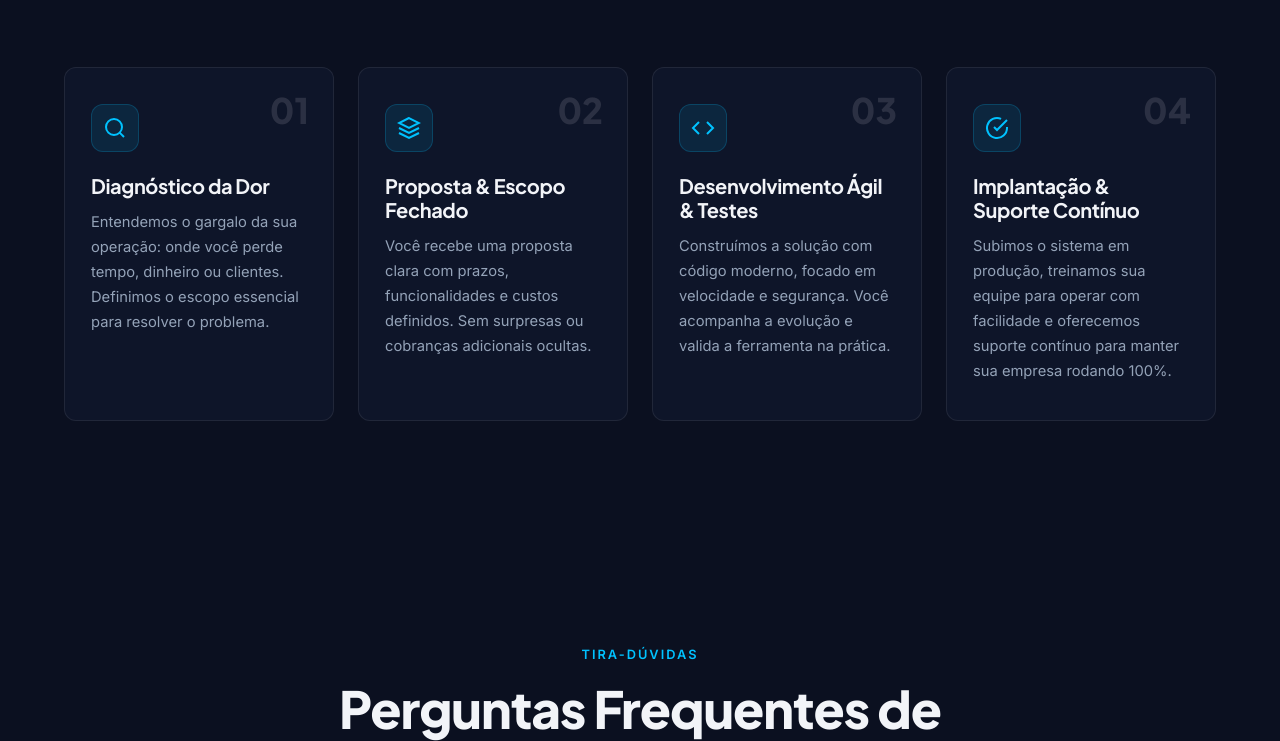
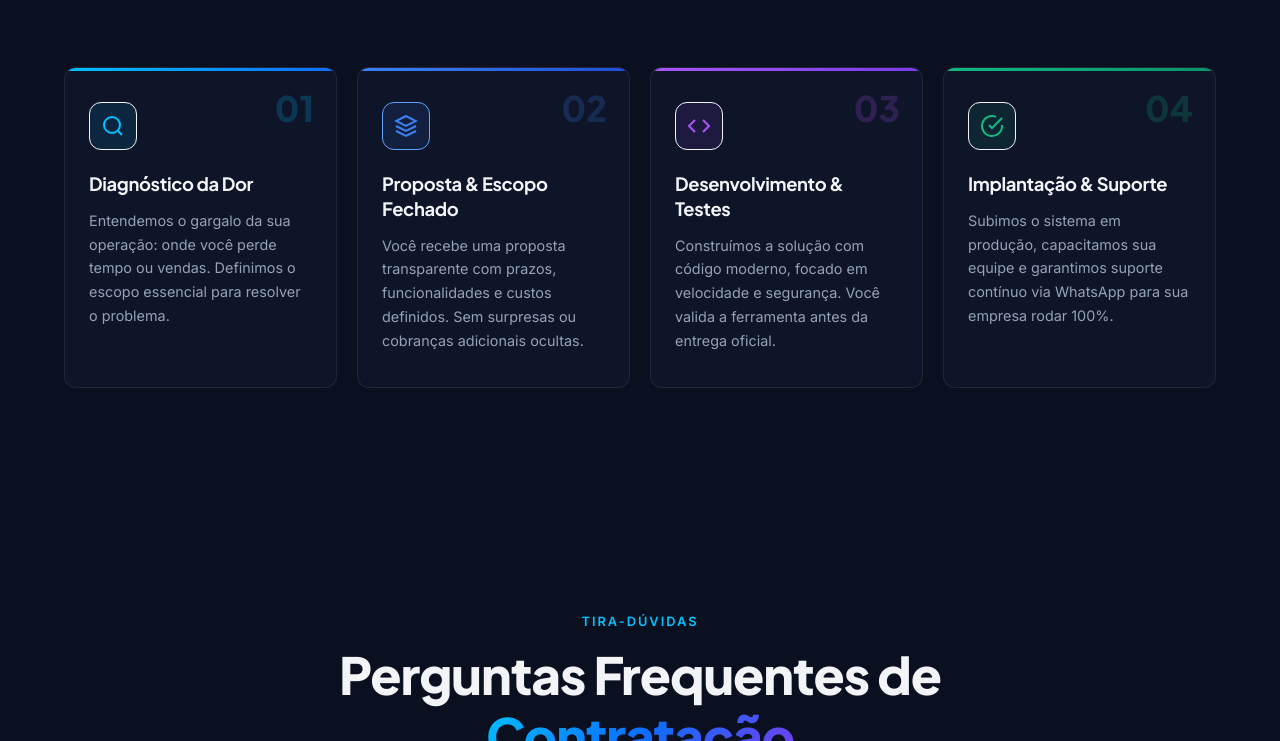
Before and after one commit to cassioqueirozpereira/Sell-page, a plain HTML site: page index.html in a window 1280 px wide. Shown: the part 6826-7567 px from the top of the page. Drawn offline with Linux system fonts and the light colour scheme.

Commit message:
Fix: Page visual

```diff
--- a/index.html
+++ b/index.html
@@ -397,40 +397,40 @@
             </div>
 
             <div class="steps-grid">
-                <div class="step-card reveal delay-1">
+                <div class="step-card step-card-cyan reveal delay-1">
                     <div class="step-num">01</div>
-                    <div class="step-icon">
+                    <div class="step-icon icon-cyan">
                         <svg width="24" height="24" viewBox="0 0 24 24" fill="none" stroke="#00C2FF" stroke-width="2"><circle cx="11" cy="11" r="8"></circle><line x1="21" y1="21" x2="16.65" y2="16.65"></line></svg>
                     </div>
                     <h3>Diagnóstico da Dor</h3>
-                    <p>Entendemos o gargalo da sua operação: onde você perde tempo, dinheiro ou clientes. Definimos o escopo essencial para resolver o problema.</p>
+                    <p>Entendemos o gargalo da sua operação: onde você perde tempo ou vendas. Definimos o escopo essencial para resolver o problema.</p>
                 </div>
 
-                <div class="step-card reveal delay-2">
+                <div class="step-card step-card-blue reveal delay-2">
                     <div class="step-num">02</div>
-                    <div class="step-icon">
-                        <svg width="24" height="24" viewBox="0 0 24 24" fill="none" stroke="#00C2FF" stroke-width="2"><polygon points="12 2 2 7 12 12 22 7 12 2"></polygon><polyline points="2 17 12 22 22 17"></polyline><polyline points="2 12 12 17 22 12"></polyline></svg>
+                    <div class="step-icon icon-blue">
+                        <svg width="24" height="24" viewBox="0 0 24 24" fill="none" stroke="#3b82f6" stroke-width="2"><polygon points="12 2 2 7 12 12 22 7 12 2"></polygon><polyline points="2 17 12 22 22 17"></polyline><polyline points="2 12 12 17 22 12"></polyline></svg>
                     </div>
                     <h3>Proposta & Escopo Fechado</h3>
-                    <p>Você recebe uma proposta clara com prazos, funcionalidades e custos definidos. Sem surpresas ou cobranças adicionais ocultas.</p>
+                    <p>Você recebe uma proposta transparente com prazos, funcionalidades e custos definidos. Sem surpresas ou cobranças adicionais ocultas.</p>
                 </div>
 
-                <div class="step-card reveal delay-3">
+                <div class="step-card step-card-purple reveal delay-3">
                     <div class="step-num">03</div>
-                    <div class="step-icon">
-                        <svg width="24" height="24" viewBox="0 0 24 24" fill="none" stroke="#00C2FF" stroke-width="2"><polyline points="16 18 22 12 16 6"></polyline><polyline points="8 6 2 12 8 18"></polyline></svg>
+                    <div class="step-icon icon-purple">
+                        <svg width="24" height="24" viewBox="0 0 24 24" fill="none" stroke="#a855f7" stroke-width="2"><polyline points="16 18 22 12 16 6"></polyline><polyline points="8 6 2 12 8 18"></polyline></svg>
                     </div>
-                    <h3>Desenvolvimento Ágil & Testes</h3>
-                    <p>Construímos a solução com código moderno, focado em velocidade e segurança. Você acompanha a evolução e valida a ferramenta na prática.</p>
+                    <h3>Desenvolvimento & Testes</h3>
+                    <p>Construímos a solução com código moderno, focado em velocidade e segurança. Você valida a ferramenta antes da entrega oficial.</p>
                 </div>
 
-                <div class="step-card reveal delay-4">
+                <div class="step-card step-card-emerald reveal delay-4">
                     <div class="step-num">04</div>
-                    <div class="step-icon">
-                        <svg width="24" height="24" viewBox="0 0 24 24" fill="none" stroke="#00C2FF" stroke-width="2"><path d="M22 11.08V12a10 10 0 1 1-5.93-9.14"></path><polyline points="22 4 12 14.01 9 11.01"></polyline></svg>
+                    <div class="step-icon icon-emerald">
+                        <svg width="24" height="24" viewBox="0 0 24 24" fill="none" stroke="#10b981" stroke-width="2"><path d="M22 11.08V12a10 10 0 1 1-5.93-9.14"></path><polyline points="22 4 12 14.01 9 11.01"></polyline></svg>
                     </div>
-                    <h3>Implantação & Suporte Contínuo</h3>
-                    <p>Subimos o sistema em produção, treinamos sua equipe para operar com facilidade e oferecemos suporte contínuo para manter sua empresa rodando 100%.</p>
+                    <h3>Implantação & Suporte</h3>
+                    <p>Subimos o sistema em produção, capacitamos sua equipe e garantimos suporte contínuo via WhatsApp para sua empresa rodar 100%.</p>
                 </div>
             </div>
         </section>
--- a/style.css
+++ b/style.css
@@ -1002,66 +1002,160 @@ img {
    ========================================================================== */
 .methodology-section {
     padding: 120px 5%;
-    max-width: 1300px;
+    max-width: 1400px;
     margin: 0 auto;
 }
 
 .steps-grid {
     display: grid;
-    grid-template-columns: repeat(auto-fit, minmax(260px, 1fr));
-    gap: 24px;
-    margin-top: 40px;
+    grid-template-columns: repeat(4, 1fr);
+    gap: 20px;
+    margin-top: 44px;
+}
+
+@media (max-width: 1100px) {
+    .steps-grid {
+        grid-template-columns: repeat(2, 1fr);
+        gap: 24px;
+    }
+}
+
+@media (max-width: 650px) {
+    .steps-grid {
+        grid-template-columns: 1fr;
+        gap: 18px;
+    }
 }
 
 .step-card {
     background: var(--bg-card);
     border: 1px solid var(--bg-border);
     border-radius: var(--radius);
-    padding: 36px 26px;
+    padding: 34px 24px;
     position: relative;
     transition: var(--transition);
-}
-
-.step-card:hover {
-    border-color: rgba(0, 194, 255, 0.3);
-    transform: translateY(-4px);
-    box-shadow: 0 15px 35px rgba(0, 0, 0, 0.3);
+    overflow: hidden;
+    display: flex;
+    flex-direction: column;
+}
+
+.step-card::before {
+    content: '';
+    position: absolute;
+    top: 0; left: 0; right: 0;
+    height: 3px;
+    transition: var(--transition);
+}
+
+/* 1. Step Cyan */
+.step-card-cyan::before {
+    background: linear-gradient(90deg, #00C2FF, #0D6EFD);
+}
+
+.step-card-cyan:hover {
+    border-color: rgba(0, 194, 255, 0.5);
+    transform: translateY(-5px);
+    box-shadow: 0 16px 35px rgba(0, 0, 0, 0.35), 0 0 25px rgba(0, 194, 255, 0.15);
+}
+
+.step-card-cyan .step-num {
+    color: rgba(0, 194, 255, 0.2);
+}
+
+/* 2. Step Blue */
+.step-card-blue::before {
+    background: linear-gradient(90deg, #3b82f6, #1d4ed8);
+}
+
+.step-card-blue:hover {
+    border-color: rgba(59, 130, 246, 0.5);
+    transform: translateY(-5px);
+    box-shadow: 0 16px 35px rgba(0, 0, 0, 0.35), 0 0 25px rgba(59, 130, 246, 0.15);
+}
+
+.step-card-blue .step-num {
+    color: rgba(59, 130, 246, 0.2);
+}
+
+.icon-blue {
+    background: rgba(59, 130, 246, 0.1);
+    border-color: rgba(59, 130, 246, 0.25);
+    color: #60a5fa;
+}
+
+/* 3. Step Purple */
+.step-card-purple::before {
+    background: linear-gradient(90deg, #a855f7, #7c3aed);
+}
+
+.step-card-purple:hover {
+    border-color: rgba(168, 85, 247, 0.5);
+    transform: translateY(-5px);
+    box-shadow: 0 16px 35px rgba(0, 0, 0, 0.35), 0 0 25px rgba(168, 85, 247, 0.15);
+}
+
+.step-card-purple .step-num {
+    color: rgba(168, 85, 247, 0.2);
+}
+
+/* 4. Step Emerald */
+.step-card-emerald::before {
+    background: linear-gradient(90deg, #10b981, #059669);
+}
+
+.step-card-emerald:hover {
+    border-color: rgba(16, 185, 129, 0.5);
+    transform: translateY(-5px);
+    box-shadow: 0 16px 35px rgba(0, 0, 0, 0.35), 0 0 25px rgba(16, 185, 129, 0.15);
+}
+
+.step-card-emerald .step-num {
+    color: rgba(16, 185, 129, 0.2);
 }
 
 .step-num {
     font-family: 'Plus Jakarta Sans', sans-serif;
     font-size: 2.2rem;
     font-weight: 800;
-    color: rgba(255, 255, 255, 0.12);
     position: absolute;
-    top: 24px;
-    right: 24px;
+    top: 22px;
+    right: 22px;
     line-height: 1;
+    transition: var(--transition);
+}
+
+.step-card:hover .step-num {
+    opacity: 0.45;
 }
 
 .step-icon {
     width: 48px;
     height: 48px;
     border-radius: 12px;
-    background: rgba(0, 194, 255, 0.1);
-    border: 1px solid rgba(0, 194, 255, 0.2);
     display: flex;
     align-items: center;
     justify-content: center;
     margin-bottom: 22px;
+    border: 1px solid;
+    transition: var(--transition);
+}
+
+.step-card:hover .step-icon {
+    transform: scale(1.08);
 }
 
 .step-card h3 {
-    font-size: 1.25rem;
+    font-size: 1.15rem;
     margin-bottom: 12px;
     color: var(--text-primary);
     font-weight: 700;
+    line-height: 1.35;
 }
 
 .step-card p {
     color: var(--text-secondary);
-    font-size: 0.92rem;
-    line-height: 1.7;
+    font-size: 0.9rem;
+    line-height: 1.65;
 }
 
 /* ==========================================================================
```
